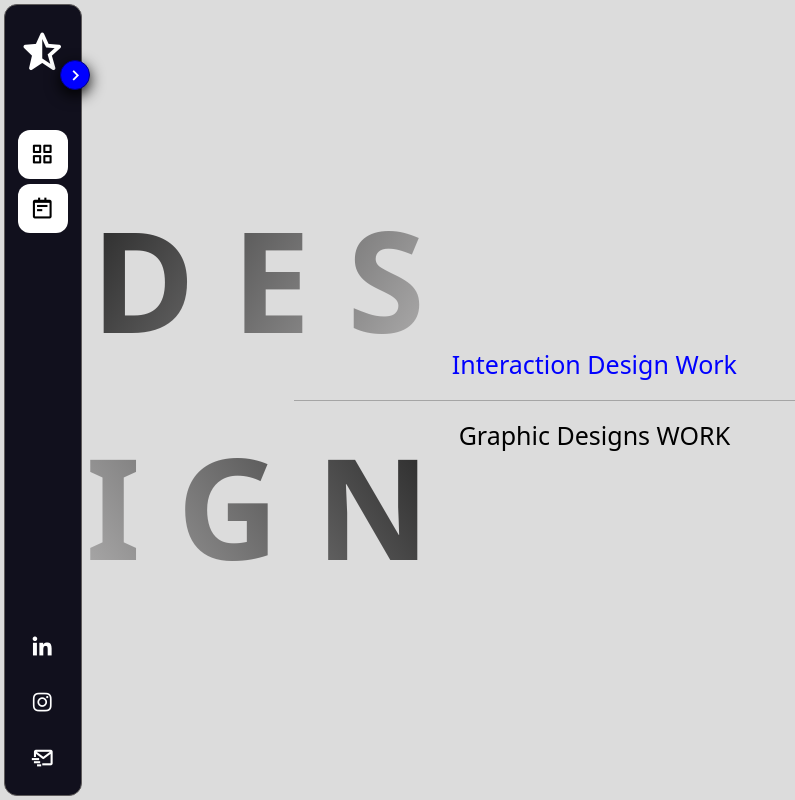
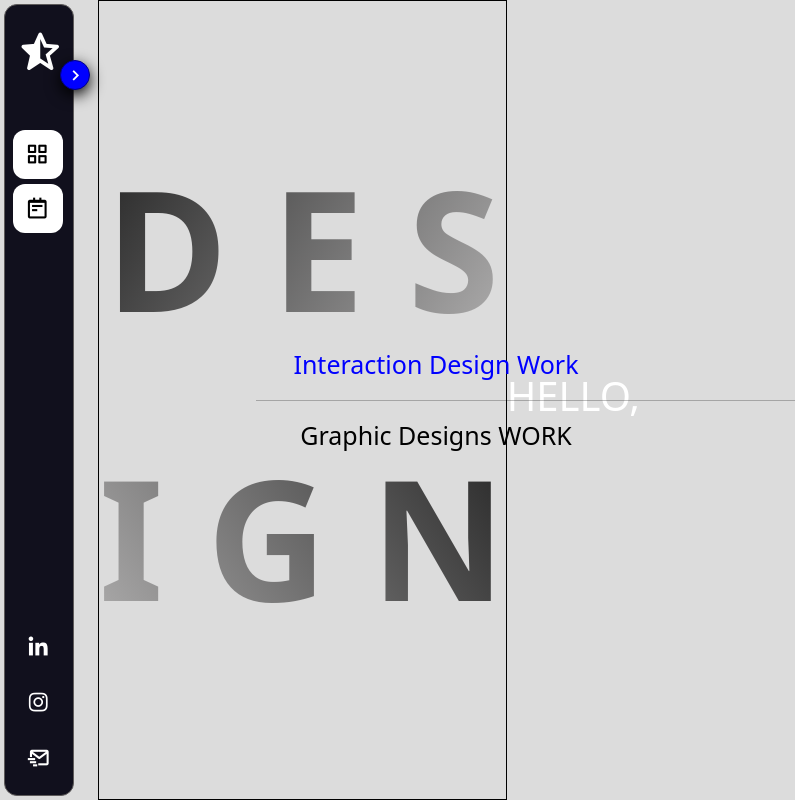
Before and after one commit to Abinesh-A/web-reactjs, a React (Create React App) app: page / in a window 1280 px wide. Shown: the whole page, without its empty margins (0-795 px from the left). Built offline with nearby package versions, Linux system fonts and the light colour scheme.

Commit message:
page1-design

```diff
--- a/src/components/Page1.js
+++ b/src/components/Page1.js
@@ -4,6 +4,7 @@ import "../styles/page1.css";
 function Page1() {
   return (
     <>
+      <div className="d-flex justify-content-between align-items-center">
         <div className="center">
           <div className="design">
             <div className="des">
@@ -21,6 +22,12 @@ function Page1() {
             </p>
           </div>
         </div>
+        <div>
+          <div>
+            <h1>HELLO,</h1>
+          </div>
+        </div>
+      </div>
     </>
   );
 }
--- a/src/styles/nav.css
+++ b/src/styles/nav.css
@@ -1,5 +1,5 @@
 .sidebar {
-  width: 78px;
+  width: 70px;
   margin: 0.3%;
   border-radius: 13px;
   border: 2px solid yellow;
@@ -24,7 +24,7 @@
 .logo {
   font-size: 45px;
   padding-top: 15px;
-  padding-left: 15px;
+  padding-left: 13px;
 }
 .toggle-btn {
   position: absolute;
@@ -51,6 +51,7 @@
 .menu {
   position: absolute;
   margin-top: 120px;
+  margin-left: -5px;
 }
 .sidebar.active .menu-icon {
   width: 210px;
@@ -96,6 +97,7 @@ a:hover .menu-name{
 }
 .contact {
   margin-bottom: 12px;
+  margin-left: -4px;
 }
 .menu-icon2 i {
   padding: 12px;
--- a/src/styles/page1.css
+++ b/src/styles/page1.css
@@ -4,8 +4,9 @@
   flex-direction: column;
   align-items: center;
   justify-content: center;
-  /* font-size: calc(10px + 2vmin); */
   color: black;
+  margin-left: 20px;
+  border: 1px solid;
 }
 .des {
   background: -webkit-linear-gradient(bottom right, rgb(179, 178, 178), #222);
@@ -13,11 +14,12 @@
   -moz-background-clip: text;
   background-clip: text;
   -webkit-text-fill-color: transparent;
-  font-size: 11vw;
+  font-size: 13vw;
   font-weight: 900;
   pointer-events: none;
   user-select: none;
   transition: all 0.5s ease;
+  margin-bottom: 10%;
 }
 .ign {
   background: -webkit-linear-gradient(bottom left, rgb(179, 178, 178), #222);
@@ -25,25 +27,25 @@
   -moz-background-clip: text;
   background-clip: text;
   -webkit-text-fill-color: transparent;
-  font-size: 11vw;
+  font-size: 13vw;
   font-weight: 900;
   pointer-events: none;
   user-select: none;
   transition: all 0.5s ease;
 }
 .text {
-  position: fixed;
-  left: 23%;
-  /* top: 46.5%; */
+  position: absolute;
+  left: 20%;
+  /* top: 41.2%; */
   font-size: 25px;
   color: black;
 }
 .toptext {
   color: blue;
-  margin-left: 0%;
+  margin-right: 40%;
 }
 .bottomtext {
-  margin-left: 0;
+  margin-right: 40%;
 }
 hr {
   width: 600px;
```
Lines whose indentation alone changed are shown as unchanged.
